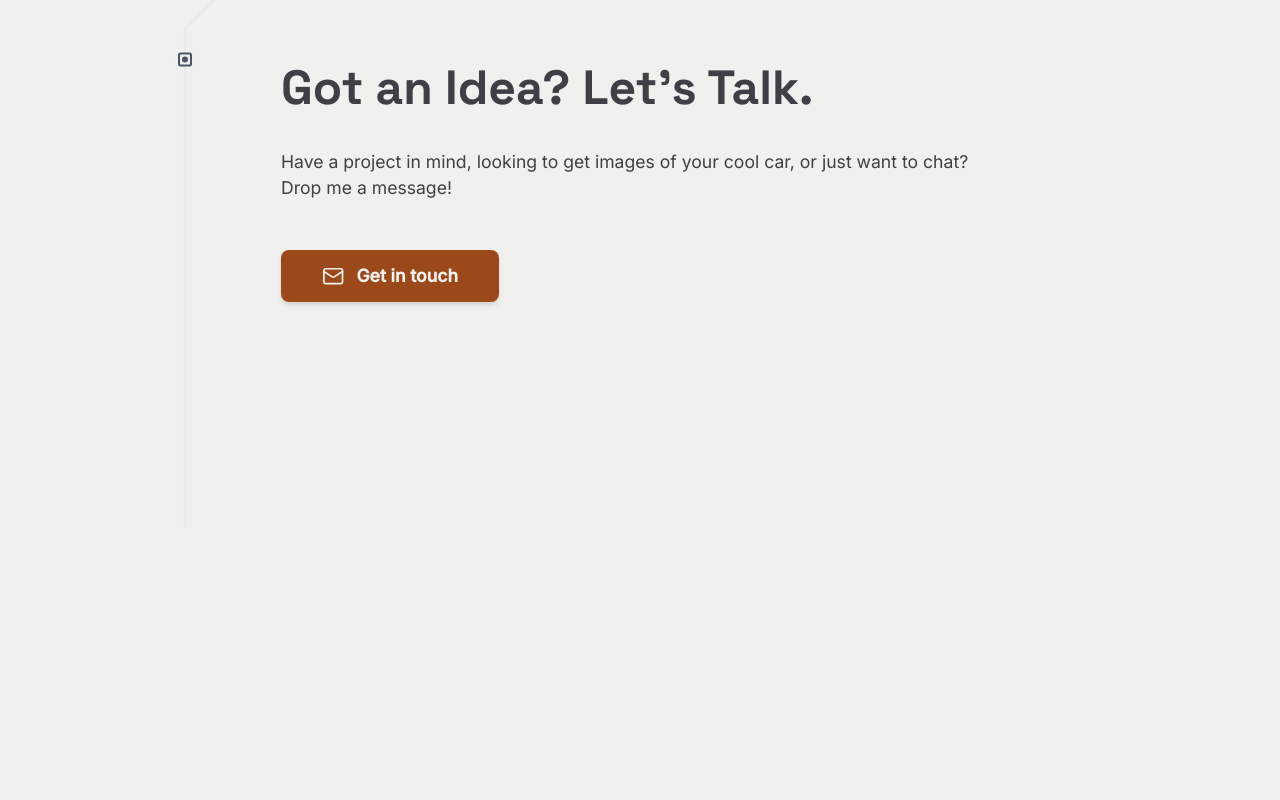
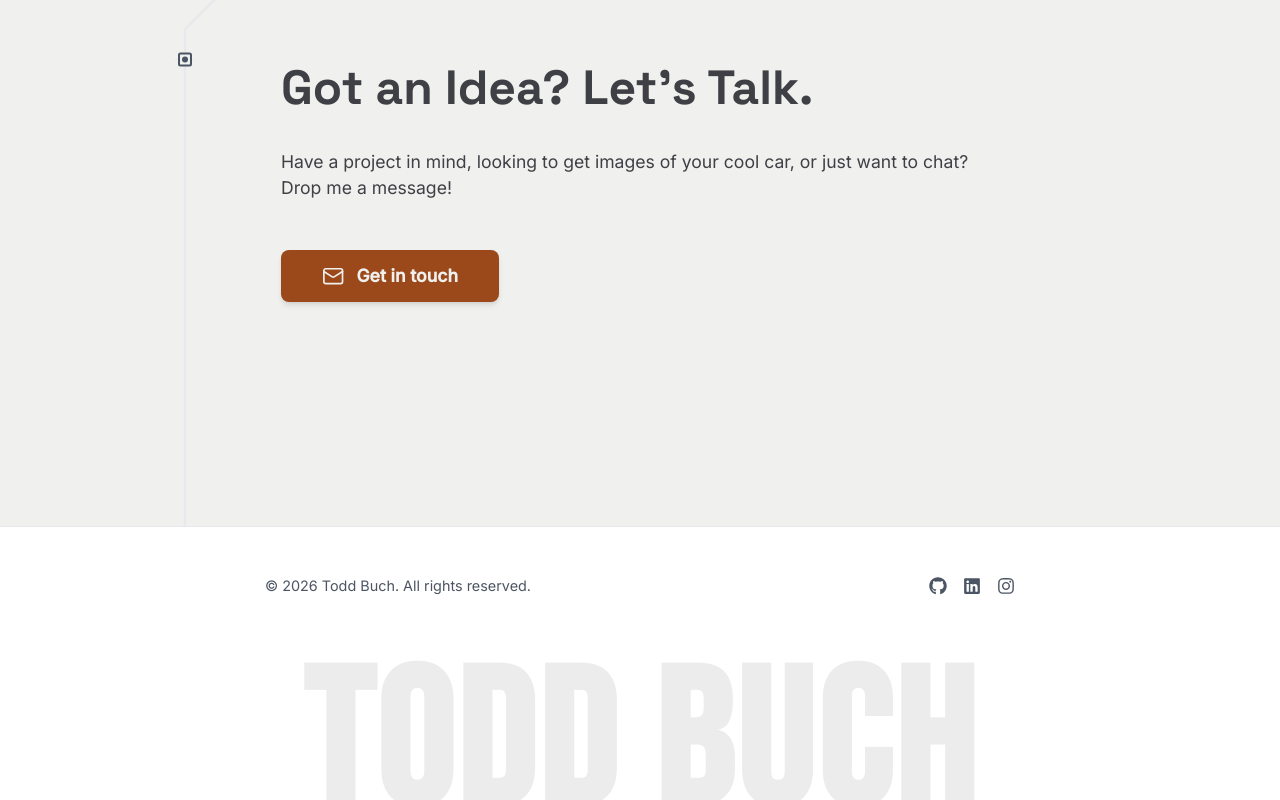
Before and after one commit to todd-buch/Portfolio, a React (Vite) app: page / in a window 1280 px wide. Shown: the part 3615-4415 px from the top of the page. Before the commit the page ends 4165 px from the top, so only its background shows below. Built offline with nearby package versions, Linux system fonts and the light colour scheme; the HTML template or start-up script is replaced by a standard one.

Commit message:
footer: complete bottom footer.

```diff
--- a/src/App.tsx
+++ b/src/App.tsx
@@ -3,6 +3,7 @@ import "./App.css";
 import Sidebar from "./Sidebar";
 import Hero from "./Hero";
 import Main_Projects from "./Main_Projects";
+import Footer from "./Footer";
 
 function App() {
   const [isScrolled, setIsScrolled] = useState(false);
@@ -22,8 +23,9 @@ function App() {
   return (
     <>
       <Hero />
-      <Sidebar isScrolled={isScrolled}/>
+      <Sidebar isScrolled={isScrolled} />
       <Main_Projects />
+      <Footer />
     </>
   );
 }
--- /dev/null
+++ b/src/Footer.css
@@ -0,0 +1,59 @@
+.site-footer {
+  position: relative;
+  background-color: var(--bg-secondary);
+  color: var(--text-secondary);
+  border-top: 1px solid var(--border-color);
+  padding: 3rem 1.5rem 0;
+  overflow: hidden;
+  transition: background-color 0.25s ease, color 0.25s ease,
+    border-color 0.25s ease;
+}
+
+.footer-content {
+  max-width: 750px;
+  margin: 0 auto;
+  display: flex;
+  align-items: center;
+  justify-content: space-between;
+  gap: 1.5rem;
+  flex-wrap: wrap;
+  position: relative;
+  z-index: 1;
+}
+
+.footer-copyright {
+  margin: 0;
+  font-size: 0.9rem;
+  color: var(--text-secondary);
+}
+
+.footer-social {
+  display: flex;
+  align-items: center;
+  gap: 1rem;
+}
+
+.footer-social a {
+  color: var(--text-secondary);
+  display: flex;
+  transition: color 0.2s ease;
+}
+
+.footer-social a:hover {
+  color: var(--accent);
+}
+
+.footer-name {
+  margin: 2.5rem 0 0;
+  padding: 0;
+  text-align: center;
+  font-family: "Bebas Neue", -apple-system, sans-serif;
+  font-weight: 600;
+  font-size: clamp(4.5rem, 18vw, 12rem);
+  line-height: 0.85;
+  letter-spacing: 0.02em;
+  user-select: none;
+  pointer-events: none;
+  color: color-mix(in srgb, var(--text-primary) 10%, var(--bg-secondary));
+  transform: translateY(18%);
+}
--- /dev/null
+++ b/src/Footer.tsx
@@ -0,0 +1,46 @@
+import "./Footer.css";
+import { FaGithub, FaLinkedin, FaInstagram } from "react-icons/fa6";
+
+export default function Footer() {
+  const year = new Date().getFullYear();
+
+  return (
+    <footer className="site-footer">
+      <div className="footer-content">
+        <p className="footer-copyright">
+          © {year} Todd Buch. All rights reserved.
+        </p>
+        <nav className="footer-social" aria-label="Social links">
+          <a
+            href="https://github.com/todd-buch"
+            target="_blank"
+            rel="noreferrer"
+            aria-label="GitHub"
+          >
+            <FaGithub size={18} />
+          </a>
+          <a
+            href="https://linkedin.com/in/todd-buch"
+            target="_blank"
+            rel="noreferrer"
+            aria-label="LinkedIn"
+          >
+            <FaLinkedin size={18} />
+          </a>
+          <a
+            href="https://www.instagram.com/toddbmedia/"
+            target="_blank"
+            rel="noreferrer"
+            aria-label="Instagram"
+          >
+            <FaInstagram size={18} />
+          </a>
+        </nav>
+      </div>
+
+      <p className="footer-name" aria-hidden="true">
+        Todd Buch
+      </p>
+    </footer>
+  );
+}
```
